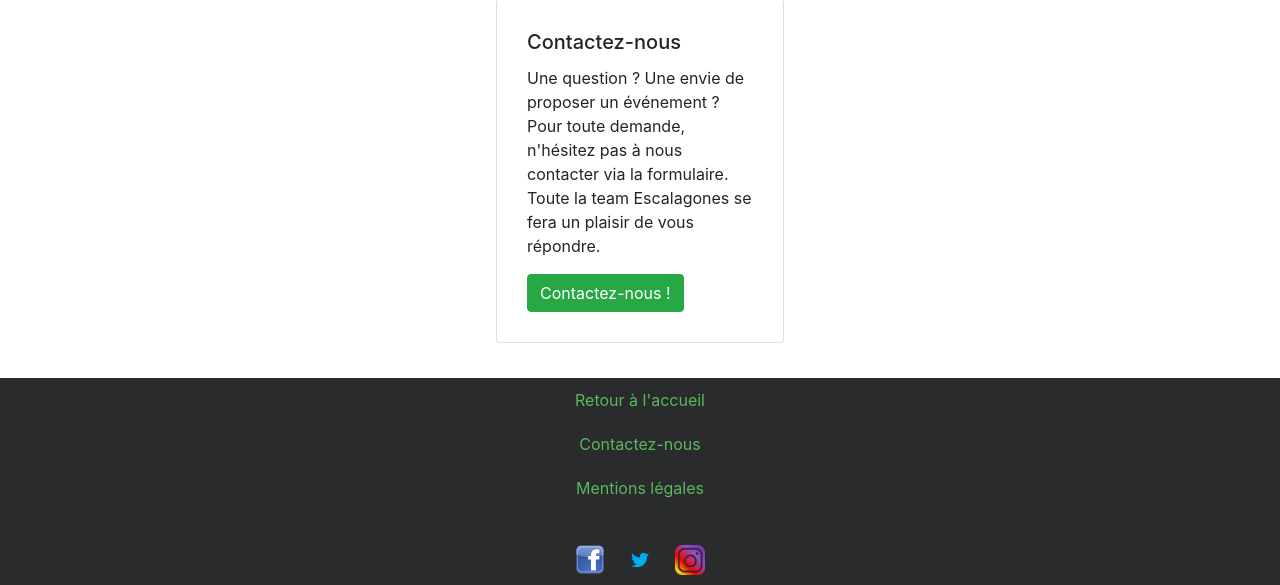
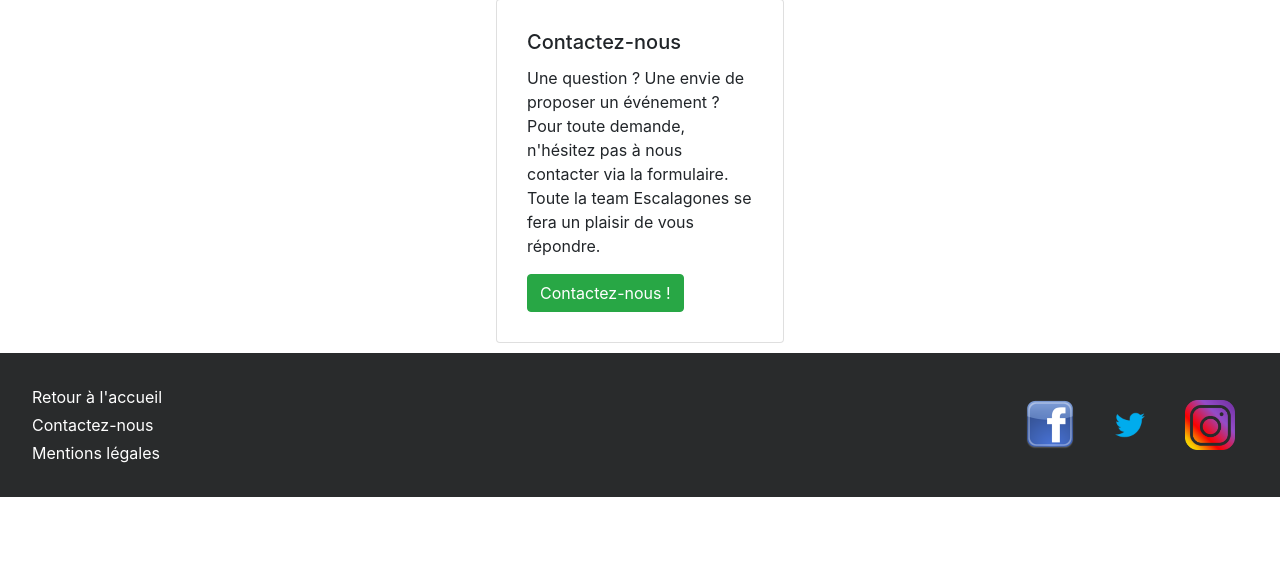
Before and after one commit to nicogaget/Escalagones, a PHP site: page / in a window 1280 px wide. Shown: the part 795-1380 px from the top of the page. After the commit the page ends 1292 px from the top, so only its background shows below. Run offline with PHP 8.4, Linux system fonts and the light colour scheme.

Commit message:
final footer

```diff
--- a/index.html
+++ b/index.html
@@ -1,5 +1,5 @@
 <!DOCTYPE html>
-<html lang="en">
+<html lang="fr">
 
 <head>
     <!-- Required meta tags -->
@@ -101,14 +101,14 @@
 
     <footer>
         <div class="liens-footer">
-            <a href="#">Retour à l'accueil</a>
-            <a href="##">Contactez-nous</a>
-            <a href="###" data-toggle="modal" data-target="#exampleModalCenter">Mentions légales</a>
+            <a href="index.html" title="permet de retourner sur le haut de la page d'accueil">Retour à l'accueil</a>
+            <a href="grimperEnsemble.html#formulaire" title="ouvre un formulaire de contact">Contactez-nous</a>
+            <a href="#" data-toggle="modal" data-target="#exampleModalCenter" title="permet de voir les mentions légales du site">Mentions légales</a>
         </div>
         <div class="reseaux-sociaux">
-            <img src="images/facebook.png">
-            <img src="images/twitter.png">
-            <img src="images/instagram.png">
+            <img src="images/facebook.png" alt="icone facebook">
+            <img src="images/twitter.png" alt="icone twitter">
+            <img src="images/instagram.png" alt="icone instagram">
         </div>
         <!-- Modal -->
         <div class="modal fade" id="exampleModalCenter" tabindex="-1" role="dialog"
@@ -125,7 +125,7 @@
                         <p>Auteurs : Adama - Amélie - Jeff - Justine - Nico - Pascal</p>
                         <p>Wild Code School - Campus de Lyon - Session de mars 2020</p>
                         <p>Escalagones est un site fictif créé dans le cadre du projet #1 du programme Développement Web
-                            (du 9 au 13 mars 2020).</p>
+                            (du 9 au 13 mars 2020). Les personnes et événements présentes sur le site sont fictifs.</p>
                     </div>
                     <div class="modal-footer">
                         <button type="button" class="btn btn-success" data-dismiss="modal">OK</button>
@@ -135,7 +135,7 @@
         </div>
     </footer>
 
-    <!-- Optional JavaScript -->
+    <!-- JavaScript -->
     <!-- jQuery first, then Popper.js, then Bootstrap JS -->
     <script src="https://code.jquery.com/jquery-3.4.1.slim.min.js"
         integrity="sha384-J6qa4849blE2+poT4WnyKhv5vZF5SrPo0iEjwBvKU7imGFAV0wwj1yYfoRSJoZ+n"
--- a/style.css
+++ b/style.css
@@ -118,6 +118,7 @@ footer {
     display: flex;
     flex-direction: column;
     margin: 25px auto;
+    padding-top: 25px;
 }
 
 footer a {
@@ -129,7 +130,12 @@ footer a {
 
 footer a:link{
     text-decoration: none;
-    color: #5cb85c;
+    color: #fff;
+}
+
+footer a:visited{
+    text-decoration: none;
+    color: #fff;
 }
 
 .reseaux-sociaux {
@@ -137,7 +143,7 @@ footer a:link{
     flex-direction: row;
     justify-content: center;
     align-items: center;
-    margin-bottom: 25px;
+    padding-bottom: 25px;
 }
 
 footer img {
@@ -149,7 +155,35 @@ footer img {
 
 
 @media only screen and (min-width: 961px) {
+
+    footer {
+        display: flex;
+        flex-direction: row;
+        justify-content: space-between;
+    }
+
+    footer a {
+        text-align: left;
+        padding: 1px;
+        margin: 1px;
+    }
+
     footer a:hover {
         text-decoration: none;
-        color: #5bc0de;
+        color:#5cb85c;
     }
+    footer img {
+        width: 50px;
+        height: 50px;
+        margin: 15px;
+        padding: 0px;
+    }
+
+    .liens-footer {
+        margin: 0px;
+        padding: 30px;
+    }
+
+    .reseaux-sociaux {
+        padding: 30px;
+    }
```
Also changed, not shown: 1 other file.
